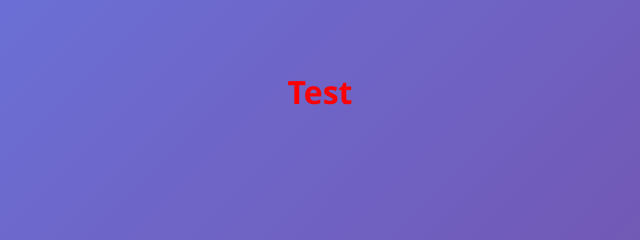
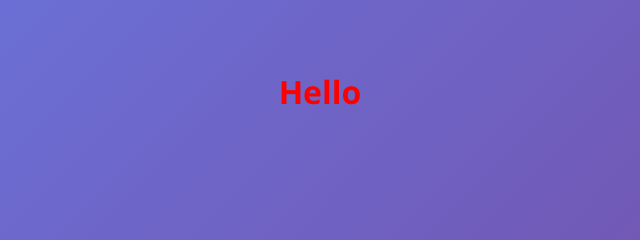
Before and after one commit to brambrc/example-html-git-testing, a plain HTML site: page test.html in a window 1280 px wide. Shown: the part 309-549 px from the top of the page, 320-960 px from the left. Drawn offline with Linux system fonts and the light colour scheme.

Commit message:
add hello

```diff
--- a/test.html
+++ b/test.html
@@ -4,6 +4,6 @@
         <link rel="stylesheet" href="style.css">
     </head>
     <body>
-        <h1 id="test">Test</h1>
+        <h1 id="test">Hello</h1>
     </body>
 </html>
```
